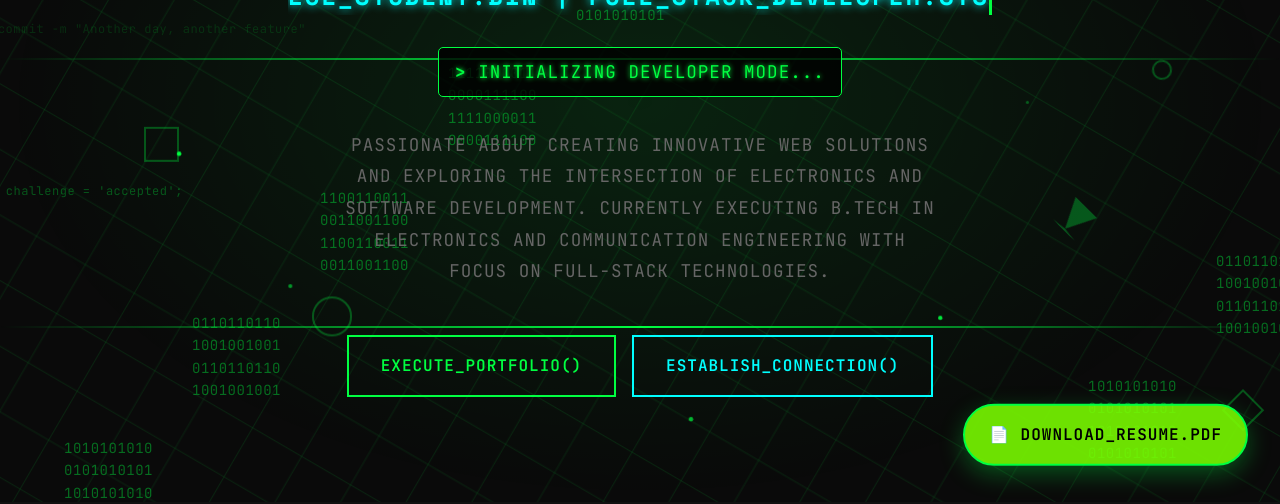
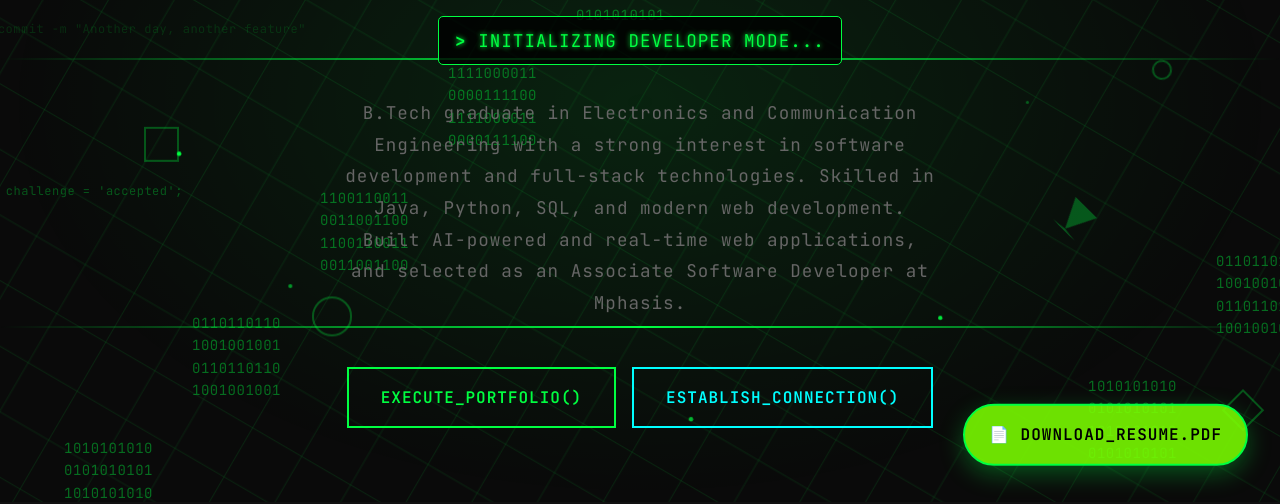
Before and after one commit to surya446/portfolio_surya, a plain HTML site: page docs/index.html in a window 1280 px wide. Shown: the part 298-802 px from the top of the page. Drawn offline with nearby package versions, Linux system fonts and the light colour scheme; animation ran at ten frames a second.

Commit message:
Update portfolio description

```diff
--- a/backend/api/index.js
+++ b/backend/api/index.js
@@ -16,6 +16,7 @@ async function dbConnect() {
   if (!cached.promise) {
     cached.promise = mongoose.connect(MONGO_URI, {
       useNewUrlParser: true,
+
       useUnifiedTopology: true,
     }).then((mongoose) => {
       console.log("✅ MongoDB connected");
--- a/backend/package.json
+++ b/backend/package.json
@@ -2,10 +2,10 @@
   "name": "mybackend",
   "version": "1.0.0",
   "private": true,
+  "type": "module",
   "scripts": {
     "dev": "vercel dev",
-    "build": "",
-    "start": ""
+    "start": "node index.js"
   },
   "dependencies": {
     "mongoose": "^8.16.1"
--- a/docs/index.html
+++ b/docs/index.html
@@ -1450,7 +1450,7 @@
             <p class="tagline typewriter">ECE_STUDENT.BIN | FULL_STACK_DEVELOPER.SYS</p>
             <p class="intro robotic-text">
                 <span class="terminal-text">INITIALIZING DEVELOPER MODE...</span><br><br>
-                PASSIONATE ABOUT CREATING INNOVATIVE WEB SOLUTIONS AND EXPLORING THE INTERSECTION OF ELECTRONICS AND SOFTWARE DEVELOPMENT. CURRENTLY EXECUTING B.TECH IN ELECTRONICS AND COMMUNICATION ENGINEERING WITH FOCUS ON FULL-STACK TECHNOLOGIES.
+                B.Tech graduate in Electronics and Communication Engineering with a strong interest in software development and full-stack technologies. Skilled in Java, Python, SQL, and modern web development. Built AI-powered and real-time web applications, and selected as an Associate Software Developer at Mphasis.
             </p>
             <div class="cta-buttons">
                 <a href="#projects" class="btn">EXECUTE_PORTFOLIO()</a>
```
Also changed, not shown: 1 other file.
